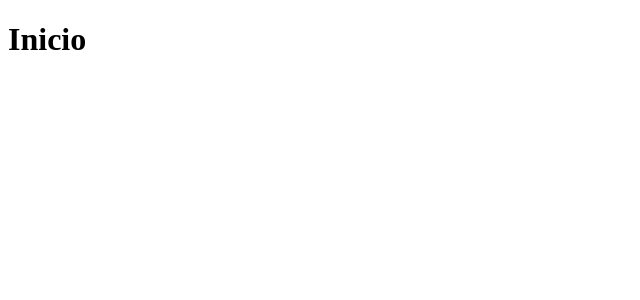
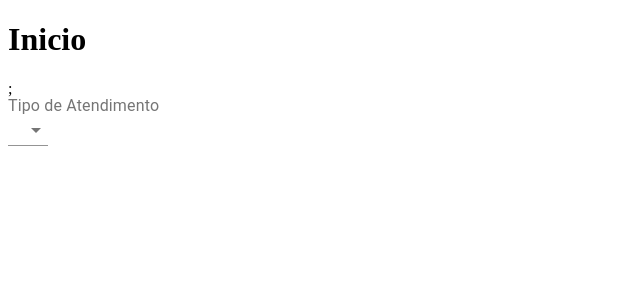
Before and after one commit to GabrielJunqueira/Projeto-Hospitais, a React (Create React App) app: page /inicio in a window 1280 px wide. Shown: the top 300 px of the page, without its empty margins (0-640 px from the left). Built offline with nearby package versions, Linux system fonts and the light colour scheme.

Commit message:
Uptade: Alguns testes com formulários

```diff
--- a/package.json
+++ b/package.json
@@ -3,6 +3,7 @@
   "version": "0.1.0",
   "private": true,
   "dependencies": {
+    "@material-ui/core": "^4.11.3",
     "@testing-library/jest-dom": "^5.11.9",
     "@testing-library/react": "^11.2.5",
     "@testing-library/user-event": "^12.8.1",
--- /dev/null
+++ b/src/components/SelectBox/SelectBox.css
@@ -0,0 +1,3 @@
+.SelectionBox{
+    justify-content: center;
+}
--- /dev/null
+++ b/src/components/SelectBox/SelectBox.js
@@ -0,0 +1,23 @@
+import react from "react";
+import { NativeSelect } from "@material-ui/core";
+import { Select } from "@material-ui/core";
+import { InputLabel } from "@material-ui/core";
+import { MenuItem } from "@material-ui/core";
+import './SelectBox.css'
+
+function SelectBox() {
+  return (
+    <div className = "SelectionBox">
+      <InputLabel id="label">Tipo de Atendimento</InputLabel>
+      <Select id="select" value="100">
+        <MenuItem value="1">Atendimento 1</MenuItem>
+        <MenuItem value="2">Atendimento 2</MenuItem>
+        <MenuItem value="3">Atendimento 3</MenuItem>
+        <MenuItem value="4">Atendimento 4</MenuItem>
+        <MenuItem value="5">Atendimento 5</MenuItem>
+      </Select>
+    </div>
+  );
+}
+
+export default SelectBox;
--- a/src/pages/Inicio/Inicio.js
+++ b/src/pages/Inicio/Inicio.js
@@ -1,7 +1,13 @@
 import React from "react";
+import SelectBox from "../../components/SelectBox/SelectBox";
 
 function Inicio() {
-  return <h1>Inicio</h1>;
+  return (
+    <div>
+      <h1>Inicio</h1>;
+      <SelectBox />
+    </div>
+  );
 }
 
 export default Inicio;
```
Also changed, not shown: src/components/SelectBox/index.js (added), 1 other file (tests, documents, lock files or other folders).
